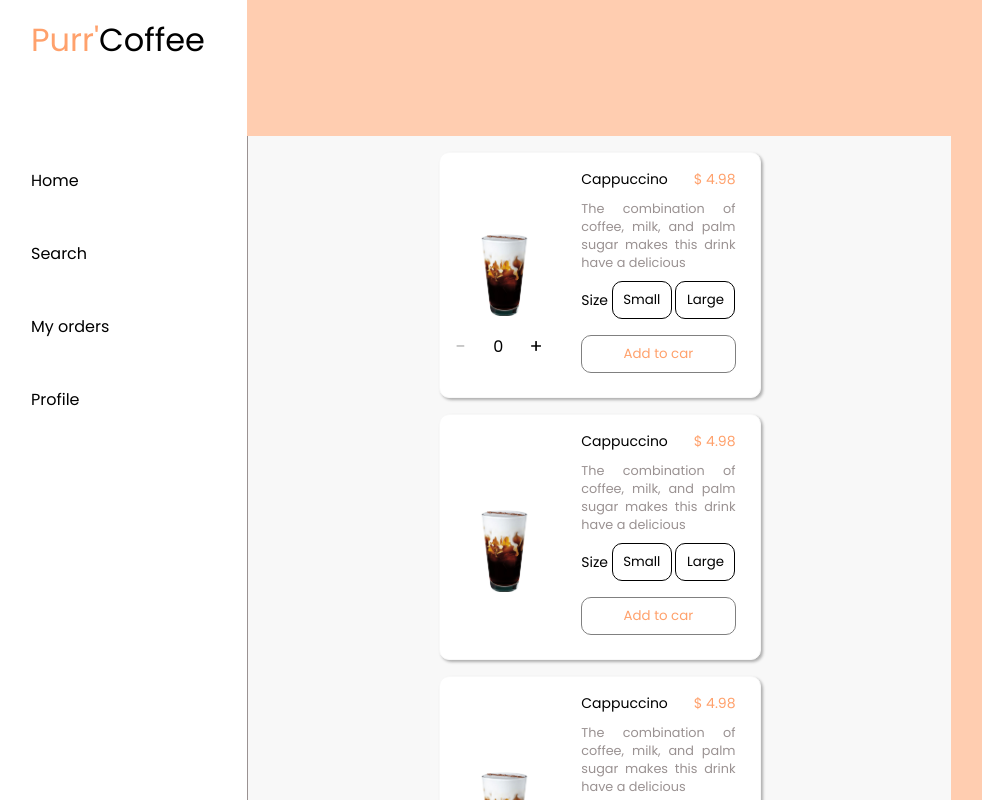
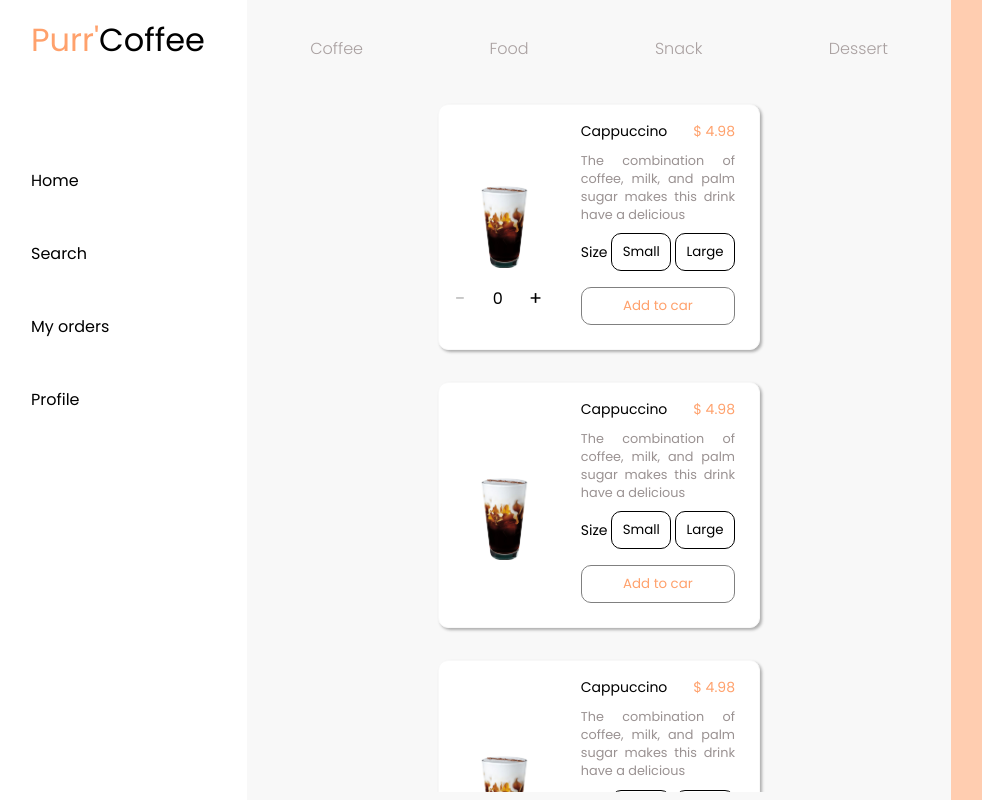
Before and after one commit to Jose-vitor303/Cuppa-corner---Frontend-, a React (Vite) app: page /home in a window 1280 px wide. Shown: the whole page, without its empty margins (9-991 px from the left). Built offline with nearby package versions, Linux system fonts and the light colour scheme.

Commit message:
novas alterações

```diff
--- a/src/components/header/Header.css
+++ b/src/components/header/Header.css
@@ -6,7 +6,7 @@
     flex-direction: column;
     justify-content: space-between;
     align-items : stretch;
-    height: 25vh;
+    height: 18vh;
     border-bottom: 1px solid gray;
 }
 
@@ -85,29 +85,8 @@
     margin: 8px;
 }
 
-.box-header-list{
-    display: flex;
-    flex-direction: row;
-    justify-content: space-around;
-    align-items: flex-end;
-    padding-bottom: 0.5rem;
-}
 
-.box-header-list li{
-    list-style-type: none;
-    font-weight: lighter;
-    color: #a9a0a0;
-    cursor: pointer;
-}
-
-.box-header-list li:hover{
-    color: #FFA16C;
-}
-
-
-
-@media screen and (min-width: 768px){
-
+@media screen and (min-width: 1100px){
 
     .box-header{
         background-color: white;
@@ -118,11 +97,10 @@
     }
 
     .box-header-mobile{
+
         display: block;
         padding-left: 2.5rem;
         background-color: #FFFFFF;
-        /*background-color: green;*/
-        /*width: auto;*/
     }
 
     .box-title{
@@ -130,9 +108,8 @@
     }
 
     .box-hamburger{
-        position: relative;
-        /*background-color: red;*/
-        width: 100%;
+          position: relative;
+          width: 100%;
     }
 
     .box-hamburger-container, .box-mobile-menu{
@@ -153,11 +130,4 @@
         display: block;
         cursor: pointer;
     }
-
-    .box-header-list{
-        display: none;
-    }
-
-
-
 }
--- a/src/components/header/Header.jsx
+++ b/src/components/header/Header.jsx
@@ -43,7 +43,7 @@ const Header = ()=>{
                             <li>Profile</li>
                         </div>
                     </section>
-                ) : ( windowWidth > 768 && (
+                ) : ( windowWidth > 1100 && (
                     <section className="box-hamburger">
                         <div className="list-element">
                             <li>Home</li>
@@ -59,12 +59,6 @@ const Header = ()=>{
                     <div/>
                 </div>
             </section>
-            <ul className="box-header-list">
-                <li>Coffee</li>
-                <li>Food</li>
-                <li>Snack</li>
-                <li>Dessert</li>
-            </ul>
         </header>
     )
 }
--- a/src/components/menu.css
+++ b/src/components/menu.css
@@ -32,9 +32,6 @@
     width: 20px;
 }
 
-
-
-
 .box-data-image img{
     margin-right: auto;
     margin-left: auto;
@@ -47,6 +44,8 @@
 .box-product-image{
     display: flex;
     align-items: flex-end;
+    justify-content: left;
+
 }
 
 .box-data-details{
@@ -133,12 +132,34 @@
     border-radius: 10px;
 }
 
+.box-header-list{
+    display: flex;
+    flex-direction: row;
+    align-items: center;
+    justify-content: space-around;
+    padding-bottom: 0.5rem;
+    padding-top: 1rem;
+    background-color: #F8F8F8;
+    height: 8vh;
+}
 
-@media screen and (min-width: 768px){
+.box-header-list li{
+    list-style-type: none;
+    font-weight: lighter;
+    color: #a9a0a0;
+    cursor: pointer;
+}
 
-    .box{
+.box-header-list li:hover{
+    color: #FFA16C;
+}
+
+
+@media screen and (min-width: 650px){
+
+    .box-data{
         display: grid;
-        grid-template-columns: 20% 55% 25%; /* Three equal columns */
+        grid-template-columns: 50% 25%; /* Three equal columns */
     }
 
     .box-data{
@@ -147,12 +168,11 @@
         flex-wrap: wrap;
         align-items: center;
         justify-content: space-around;
-        height: 83vh;
+        height: 88vh;
         margin-top: auto;
         overflow-y : scroll;
         padding: 0;
         background-color: #F8F8F8;
-        border-left: 1px solid #9a9292;
     }
 
     .box-data::-webkit-scrollbar {
@@ -167,7 +187,6 @@
         background: #FFA16C;
     }
 
-
     .box-information{
         background-color: #FFFFFF;
         display: flex;
@@ -178,9 +197,7 @@
         min-width: 320px;
         width: 30%;
         padding-top: 1rem;
-        margin-top: 1rem;
-        margin-left: 1rem;
-        margin-right: 1rem;
+        margin: 1rem;
         border: 1px solid #F8F8F8;
         box-shadow: 2px 2px 3px rgba(0, 0, 0, 0.3);
     }
@@ -235,7 +252,21 @@
         padding: 0.5rem;
     }
 
-    .footer-desktop{
-        /*background-color: red;*/
+}
+
+@media screen and (min-width: 768px){
+
+}
+
+
+@media screen and (min-width: 1100px) {
+
+    .box {
+        display: grid;
+        grid-template-columns: 20% 55% 25%; /* Three equal columns */
+    }
+
+    .box-data-information {
+        background-color: #F8F8F8;
     }
 }
--- a/src/components/menu.jsx
+++ b/src/components/menu.jsx
@@ -46,7 +46,16 @@ const Menu = ()=>{
     return (
         <section className="box">
             <Header/>
-            <main className="box-data">
+            <main className="box-data-information">
+                <section>
+                    <ul className="box-header-list">
+                        <li>Coffee</li>
+                        <li>Food</li>
+                        <li>Snack</li>
+                        <li>Dessert</li>
+                    </ul>
+                </section>
+                <section className="box-data">
                     <section className="box-information">
                         <section className="box-product-image">
                             <div className="box-data-image">
@@ -153,6 +162,8 @@ const Menu = ()=>{
                             <button className={changeStyle} onClick={changePhrase}>{changeText}</button>
                         </section>
                     </section>
+                </section>
+
             </main>
 
             {overviewPackage && (
--- a/src/pages/menu/list/List.css
+++ b/src/pages/menu/list/List.css
@@ -127,6 +127,4 @@
         border-bottom: 1px solid #9a9292;
     }
 
-
-
 }
```
Lines whose indentation alone changed are shown as unchanged.
